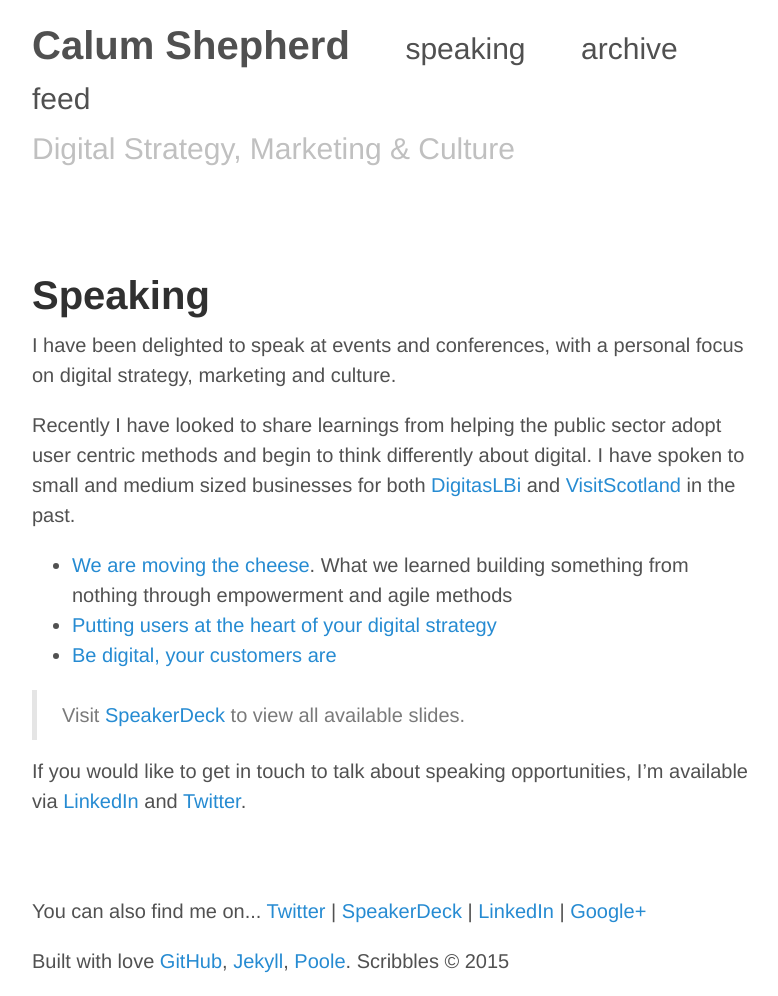
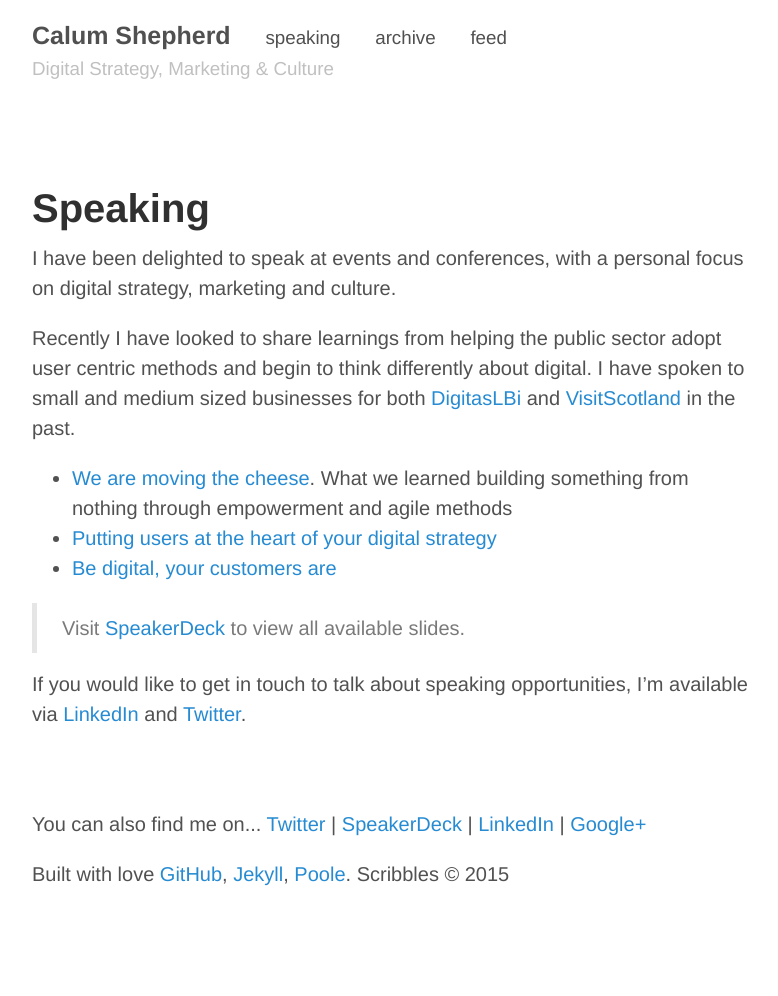
Before and after one commit to calcode/calcode.github.io, a Jekyll site: the page built from speaking.md, in a window 1280 px wide. Shown: the whole page, without its empty margins (248-1026 px from the left). Built offline with Jekyll 4.4.1, drawn with Linux system fonts in a browser that asks for light colours; Markdown is read by kramdown in place of the engine named in the settings; after the commit the page ends 909 px from its top, so only the background shows below that.

Commit message:
heading fixes

```diff
--- a/_layouts/default.html
+++ b/_layouts/default.html
@@ -17,7 +17,7 @@
 
     <div class="container content">
       <div class="masthead">
-         <h1 class="masthead-title">
+         <h3 class="masthead-title">
            <a href="{{ site.baseurl }}" title="Home">{{ site.title }}</a>
              <!--addition of menu at top of page-->
              {% for page in site.pages_list %}
@@ -26,7 +26,7 @@
                  {% endfor %}
                  <!--site tagline-->
              <p><small>{{ site.tagline }}</small></p>
-         </h1>
+         </h3>
       </div>
 
       {{ content }}
--- a/index.html
+++ b/index.html
@@ -6,11 +6,11 @@ title: Home
 <div class="posts">
   {% for post in paginator.posts %}
   <div class="post">
-    <h2 class="post-title">
+    <h1 class="post-title">
       <a href="{{ post.url }}">
         {{ post.title }}
       </a>
-    </h2>
+    </h1>
 
     <span class="post-date">{{ post.date | date_to_string }}, by <a href="https://twitter.com/calumshepherd">Calum Shepherd</a></span>
     {{ post.content }}
```
